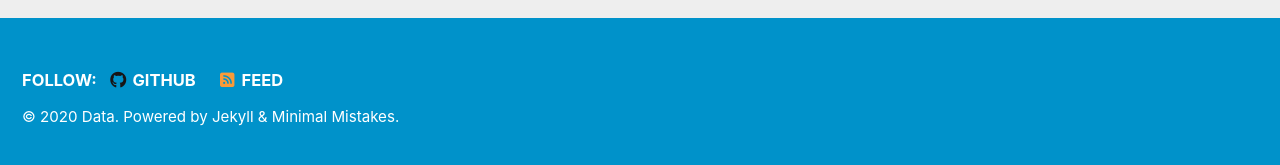
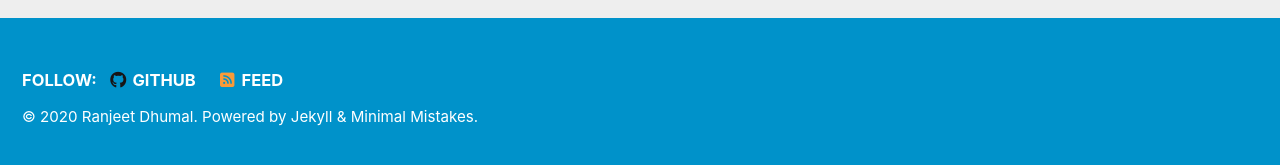
Before and after one commit to ranjeetds/ranjeetds.github.io, a Jekyll site: the page built from index.html, in a window 1280 px wide and 900 px high, scrolled down 222 px. Shown: the part 727-892 px from the top of the window. Built offline with Jekyll 4.4.1, drawn with Linux system fonts in a browser that asks for light colours; cached includes are drawn as plain includes; nearby versions of some CDN libraries; the list of posts is cut into pages by our own code.

Commit message:
Update _config.yml

```diff
--- a/_config.yml
+++ b/_config.yml
@@ -14,10 +14,10 @@ minimal_mistakes_skin    : "air" # "air", "aqua", "contrast", "dark", "dirt", "n
 
 # Site Settings
 locale                   : "en-US"
-title                    : "Ranjeet Dhumal"
+title                    : "Data"
 title_separator          : "-"
 subtitle                 : # site tagline that appears below site title in masthead
-name                     : "Data"
+name                     : "Ranjeet Dhumal"
 description              : "Portfolio website"
 url                      : # the base hostname & protocol for your site e.g. "https://mmistakes.github.io"
 baseurl                  : # the subpath of your site, e.g. "/blog"
```
